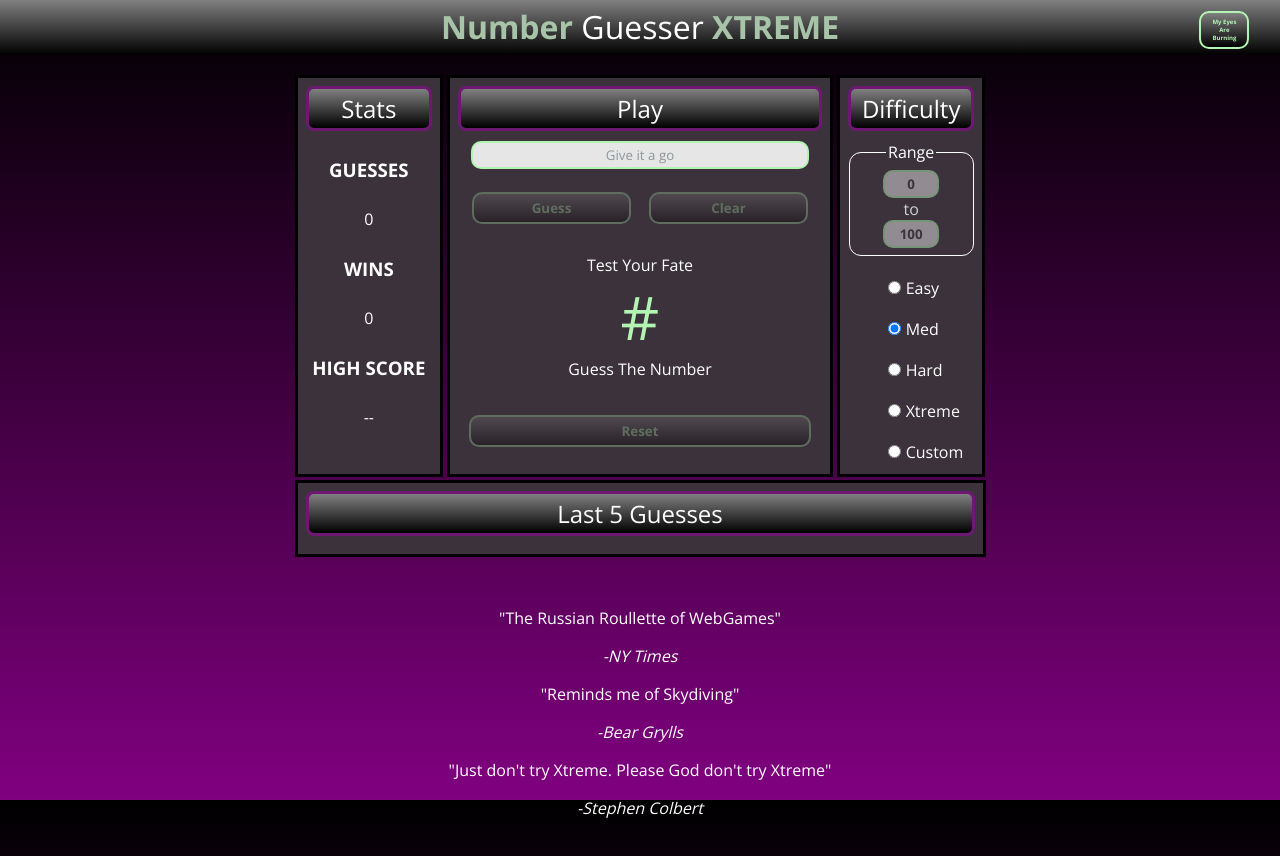
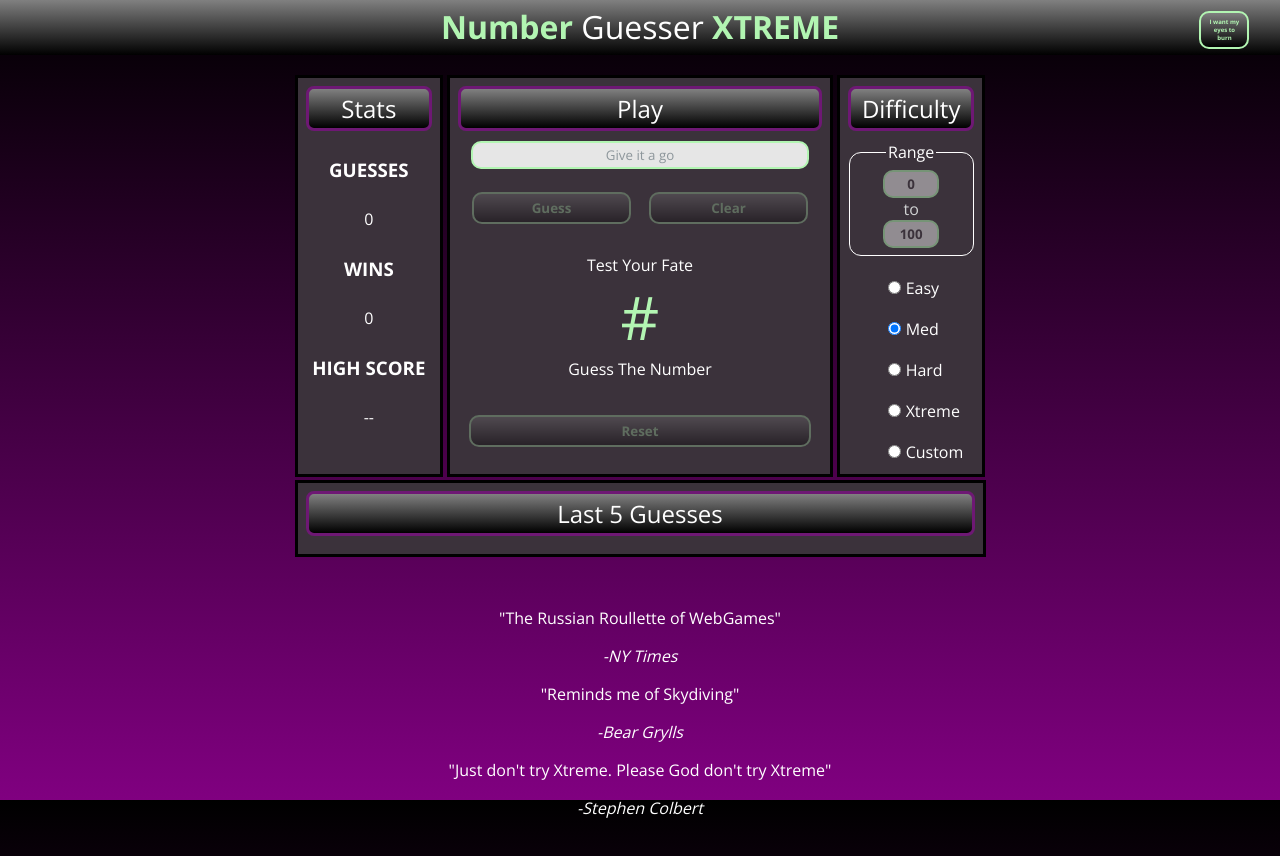
Before and after one commit to jakelauer27/number-guesser, a plain HTML site: page index.html in a window 1280 px wide. Both pictures are taken after a click on the button "My Eyes Are Burning". Drawn offline with nearby package versions, Linux system fonts and the light colour scheme.

Commit message:
refactor flash button

```diff
--- a/scripts.js
+++ b/scripts.js
@@ -39,16 +39,12 @@ var count = 0;
 stopFlash.addEventListener("click", function(){
     var numberHeader = document.querySelector(".number");
     var extremeHeader = document.querySelector(".extreme");
-    if (numberHeader.style.animationIterationCount === "infinite") {
-        numberHeader.style.animationIterationCount = 0;
-        extremeHeader.style.animationIterationCount = 0;
+    numberHeader.classList.toggle('removeAnimation')
+    extremeHeader.classList.toggle('removeAnimation')
+    if (numberHeader.classList.contains('removeAnimation') === true) {
         stopFlash.innerHTML = "I want my eyes to burn";
-        stopFlash.style.borderColor = "purple";
     } else {
-        numberHeader.style.animationIterationCount = "infinite";
-        extremeHeader.style.animationIterationCount = "infinite";
         stopFlash.innerHTML = "My Eyes Are Burning";
-        stopFlash.style.borderColor = "rgb(178, 245, 178)";
     }
 
 })
--- a/styles.css
+++ b/styles.css
@@ -56,6 +56,11 @@ header {
   animation-iteration-count: infinite;
   animation-direction: alternate;
   animation-play-state: running;
+}
+
+.removeAnimation {
+  animation-iteration-count: 0;
+  border-color: purple;
 }
 
 #stopFlash {
```
